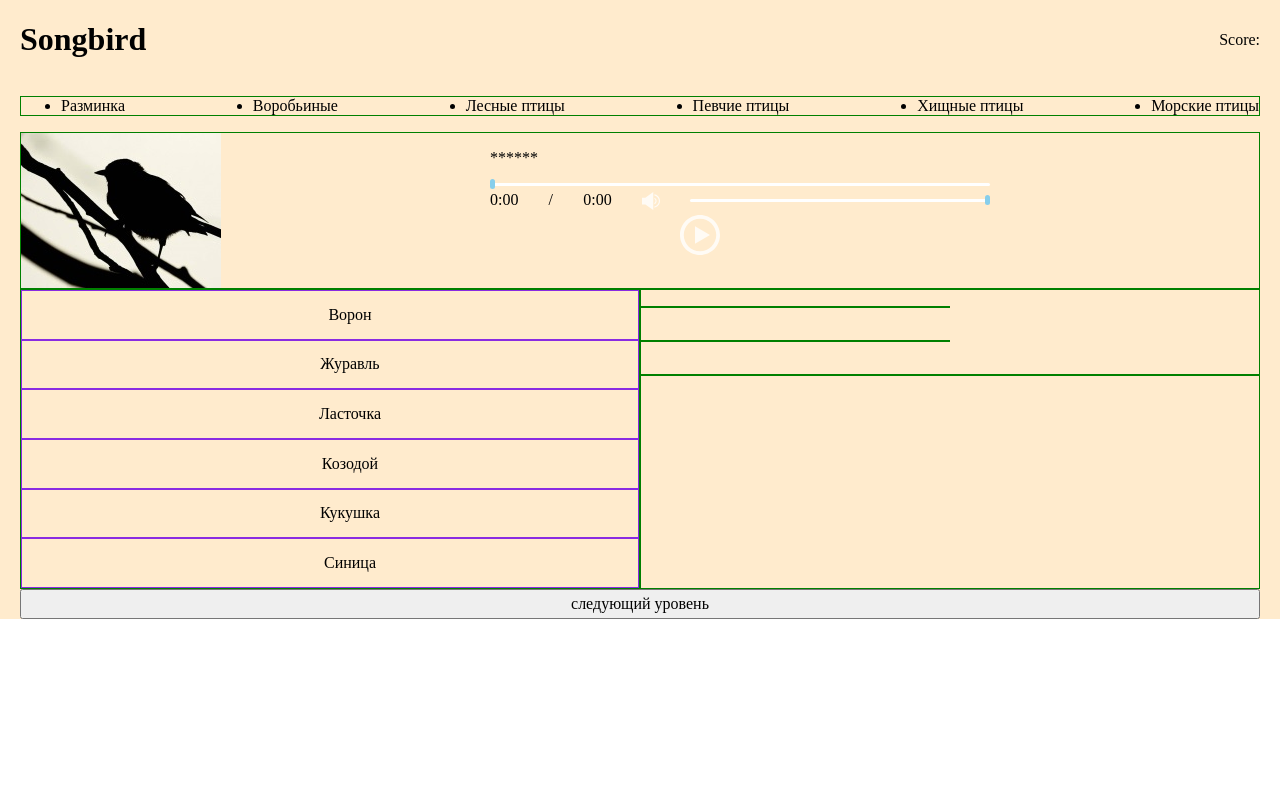
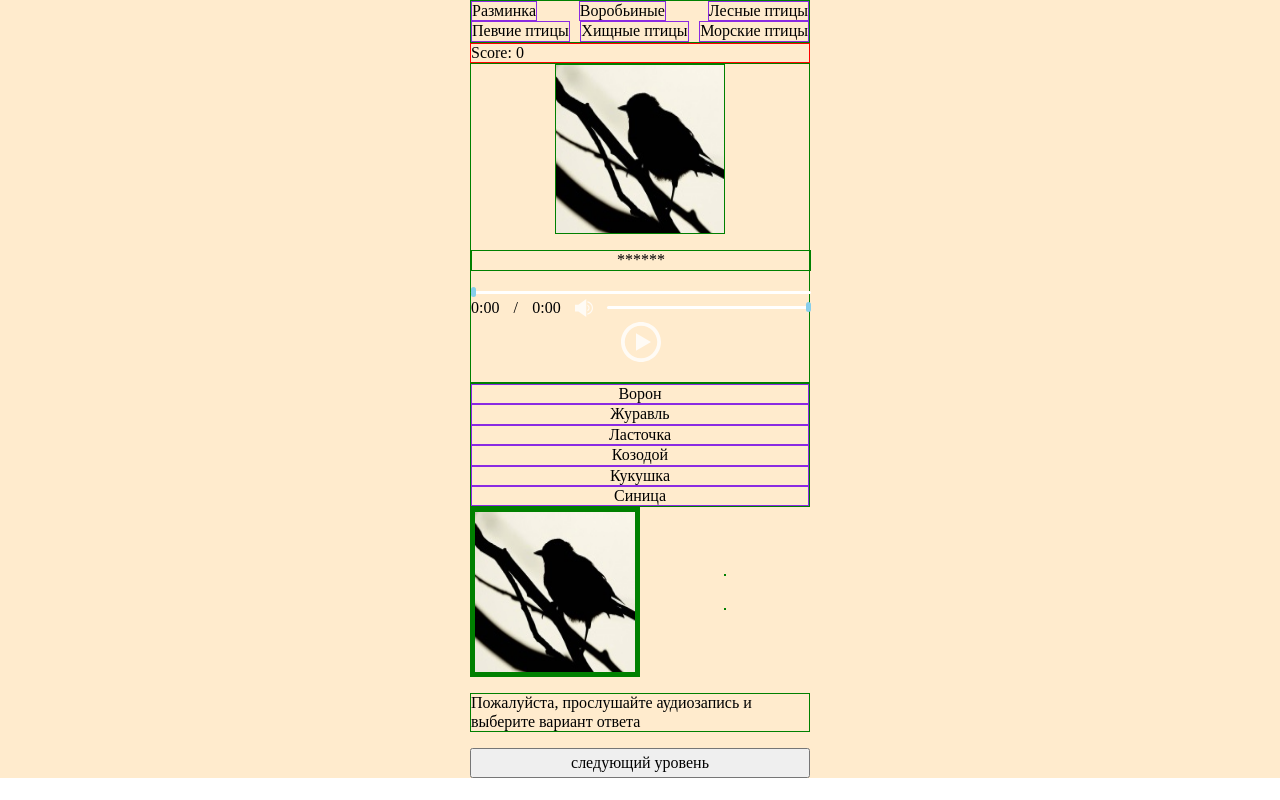
Before and after one commit to Cat4love/songbird, a website built with webpack: page songbird/src/index.html in a window 1280 px wide. Built offline with nearby package versions, Linux system fonts and the light colour scheme.

Commit message:
refactor: quiz page

```diff
--- a/songbird/src/index.html
+++ b/songbird/src/index.html
@@ -8,26 +8,22 @@
 </head>
 <body>
 	<div class="container">
-		<div class="header">
-			<div class="header__info">
-				<h1 class="header__title">Songbird</h1>
-				<p class="header__score">Score:</p>
-			</div>
-			<ul class="header__list">
-				<li class="header__item">Разминка</li>
-				<li class="header__item">Воробьиные</li>
-				<li class="header__item">Лесные птицы</li>
-				<li class="header__item">Певчие птицы</li>
-				<li class="header__item">Хищные птицы</li>
-				<li class="header__item">Морские птицы</li>
+		<div class="game">
+			<ul class="game__list questions-list">
+				<li class="questions__item">Разминка</li>
+				<li class="questions__item">Воробьиные</li>
+				<li class="questions__item">Лесные птицы</li>
+				<li class="questions__item">Певчие птицы</li>
+				<li class="questions__item">Хищные птицы</li>
+				<li class="questions__item">Морские птицы</li>
 			</ul>
-		</div>
-		<div class="hidden-bird">
-			<img src="./images/hidden_bird.jpg" alt="" class="hidden-bird__image">
-			<div class="hidden-bird__info">
-				<p class="hidden-bird__name">******</p>
-				<div class="hidden-bird__audio">
-					<div class="hidden-bird__player player">
+			<p class="game__score">Score: 0</p>
+			<div class="game__question question">
+				<img src="./images/hidden_bird.jpg" alt="" class="question__image">
+				<div class="question__info">
+					<p class="qusetion__answer">******</p>
+					<div class="question__audio">
+						<div class="question__player player">
 							<input
 								type="range"
 								id="progress-bar"
@@ -49,29 +45,27 @@
 							/>
 							</div>
 							<audio></audio>
-						<div class="player-controls">
 							<button class="play player-icon"></button>
 						</div>
 					</div>
 				</div>
 			</div>
-		</div>
-		<div class="quiz">
+			<div class="game__quiz quiz">
 				<div class="quiz__wrap">
-				<ul class="quiz__list"></ul>
+					<div class="quiz__answers"></div>
 					<div class="quiz__info bird">
 						<div class="bird__wrap">
+							<img src="./images/hidden_bird.jpg" alt="" class="bird__image">
 							<div class="bird__info">
 								<p class="bird__name"></p>
 								<p class="bird__species"></p>
-							<div class="bird__audio"></div>
 							</div>
 						</div>
-					<p class="bird__description"></p>
-				</div>
+						<p class="bird__description">Пожалуйста, прослушайте аудиозапись и выберите вариант ответа</p>
 					</div>
 				<button class="quiz__submit">следующий уровень</button>
 			</div>
 		</div>
+	</div>
 </body>
 </html>
--- a/songbird/src/index.js
+++ b/songbird/src/index.js
@@ -3,43 +3,42 @@ import './index.scss';
 import birdsData from './modules/birds';
 
 function getBirds(family) {
-  const birds = document.querySelector('.quiz__list');
+  const birds = document.querySelector('.quiz__answers');
   for (let bird of birdsData[family]) {
-    const ul = document.createElement('ul');
-    ul.className = 'quiz__item';
-    ul.id = bird.id;
-    ul.innerHTML = bird.name;
-    birds.append(ul);
+    const li = document.createElement('li');
+    li.className = 'quiz__answer';
+    li.id = bird.id;
+    li.innerHTML = bird.name;
+    birds.append(li);
   }
 }
 
 function getBirdInfo(family, id) {
-  const img = document.createElement('img');
   const birdWrap = document.querySelector('.bird__wrap');
   const birdName = document.querySelector('.bird__name');
   const birdSecondName = document.querySelector('.bird__species');
   const birdDesc = document.querySelector('.bird__description');
-  img.src = birdsData[family][id].image;
-  img.className = 'bird__image';
-  birdWrap.lastChild.remove();
-  birdWrap.append(img);
+  const birdImage = document.querySelector('.bird__image');
+
+
+
+
   birdDesc.innerHTML = birdsData[family][id].description;
   birdName.innerHTML = birdsData[family][id].name;
   birdSecondName.innerHTML = birdsData[family][id].species;
+  birdImage.src = birdsData[family][id].image
 }
 
 function getWinBird(family, id) {
-  console.log(Number(id), randomBird)
-  const hiddenBirdImage = document.querySelector('.hidden-bird__image');
-  const hiddenBirdName = document.querySelector('.hidden-bird__name');
+  const questionImage = document.querySelector('.question__image');
+  const qusetionAnswer = document.querySelector('.qusetion__answer');
   if (Number(id) === randomBird) {
-    hiddenBirdImage.src = birdsData[family][id].image;
-    hiddenBirdName.innerHTML = birdsData[family][id].name;
+    questionImage.src = birdsData[family][id].image;
+    qusetionAnswer.innerHTML = birdsData[family][id].name;
   }
 }
 
 let family = 0;
-let birds = [];
 getBirds(family);
 
 function getRandom(min, max) {
@@ -49,8 +48,9 @@ function getRandom(min, max) {
 }
 
 let randomBird = getRandom(0, 5);
-console.log(randomBird)
-document.querySelector('.quiz__list').addEventListener('click', (event) => {
+console.log(randomBird);
+
+document.querySelector('.quiz__answers').addEventListener('click', (event) => {
   getBirdInfo(family, event.target.id);
   getWinBird(family, event.target.id);
 });
--- a/songbird/src/styles/_style.scss
+++ b/songbird/src/styles/_style.scss
@@ -8,49 +8,73 @@
 	background-color: blanchedalmond;
 }
 
-.header {
-  width: 100%;
+
+.questions-list{
+  width: 340px;
+  display: flex;
+  flex-wrap: wrap;
+  justify-content: space-between;
+  align-items: center;
+  border: 1px solid green;
+  padding: 0px;
+  margin: 0 auto;
 }
 
-.header__info {
-  display: flex;
-  align-items: center;
-  justify-content: space-between;
+.game__score {
+ width: 340px;
+ margin: 0 auto;
+ border: 1px solid red;
 }
 
-.header__list {
+.questions__item{
+  border: 1px solid blueviolet;
+  list-style-type: none;
+}
+.game__score {
+  border: 1px solid red;
+}
+
+.question {
+	width: 340px;
   display: flex;
-  justify-content: space-between;
+  border: 1px solid green;
+  display: flex;
+  flex-direction: column;
+  margin: 0 auto;
+}
+.question__image{
+  width: 170px;
+  height: 170px;
+  margin: 0 auto;
   border: 1px solid green;
 }
-
-.hidden-bird {
-	width: 100%;
-  display: flex;
-  border: 1px solid green;
-}
-
-
-.hidden-bird__info {
-	width: 500px;
+.question__info {
+	width: 340px;
 	margin: 0 auto;
 }
-
+.qusetion__answer{
+  border: 1px solid green;
+  display: flex;
+  justify-content: center;
+  align-items: center;
+}
 
 
 
 .quiz {
   width: 100%;
+  margin: 0 auto;
 }
 
 .quiz__wrap {
-  width: 100%;
+  width: 340px;
   display: flex;
+  flex-direction: column;
+  justify-content: center;
+  margin: 0 auto;
 }
 
-.quiz__list {
-  width: 50%;
-	height: 300px;
+.quiz__answers {
 	margin: 0px;
 	padding: 0px;
   display: flex;
@@ -58,18 +82,10 @@
   border: 1px solid green;
 }
 
-.quiz__info {
-  width: 50%;
-	height: 300px;
-  display: flex;
-  border: 1px solid green;
-}
-
-.quiz__item {
+.quiz__answer {
 	display: flex;
 	justify-content: center;
 	align-items: center;
-	height: 50px;
   width: 100%;
   border: 1px solid blueviolet;
   cursor: pointer;
@@ -83,10 +99,19 @@
   display: flex;
 }
 
+.bird__image {
+  width: 170px;
+  height: 170px;
+	margin: 0 auto;
+	border: 5px solid green;
+}
+
 .bird__info{
 	width: 50%;
 	display: flex;
 	flex-direction: column;
+  justify-content: center;
+  align-items: center;
 }
 .bird__name {
 	border: 1px solid green;
@@ -96,19 +121,20 @@
 }
 .bird__description {
 	border: 1px solid green;
+  display: flex;
+  justify-content: center;
+  align-items: center;
 }
-.bird__image {
-  width: 170px;
-  height: 170px;
-	margin: 0 auto;
-	border: 5px solid green;
-}
+
+
 
 .player {
   display: flex;
   flex-direction: column;
   align-items: center;
   gap: 5px;
+  width: 340px;
+  margin: 20px 0px 20px;
 }
 
 .player-controls {
@@ -121,11 +147,7 @@
 
 
 
-.player-icon,
-.slider-icon,
-.change-quote,
-.settings,
-.todo  {
+.player-icon {
   width: 32px;
   height: 32px;
   background-size: 32px 32px;
@@ -139,19 +161,11 @@
   transition: 0.3s;
 }
 
-.player-icon:hover,
-.slider-icon:hover,
-.change-quote:hover,
-.settings:hover,
-.todo:hover {
+.player-icon:hover {
   opacity: 1;
 }
 
-.player-icon:active,
-.slider-icon:active,
-.change-quote:active,
-.settings:active,
-.todo:active {
+.player-icon:active {
   border: 0;
   outline: 0;
   transform: scale(1.1);
```
Lines whose indentation alone changed are shown as unchanged.
